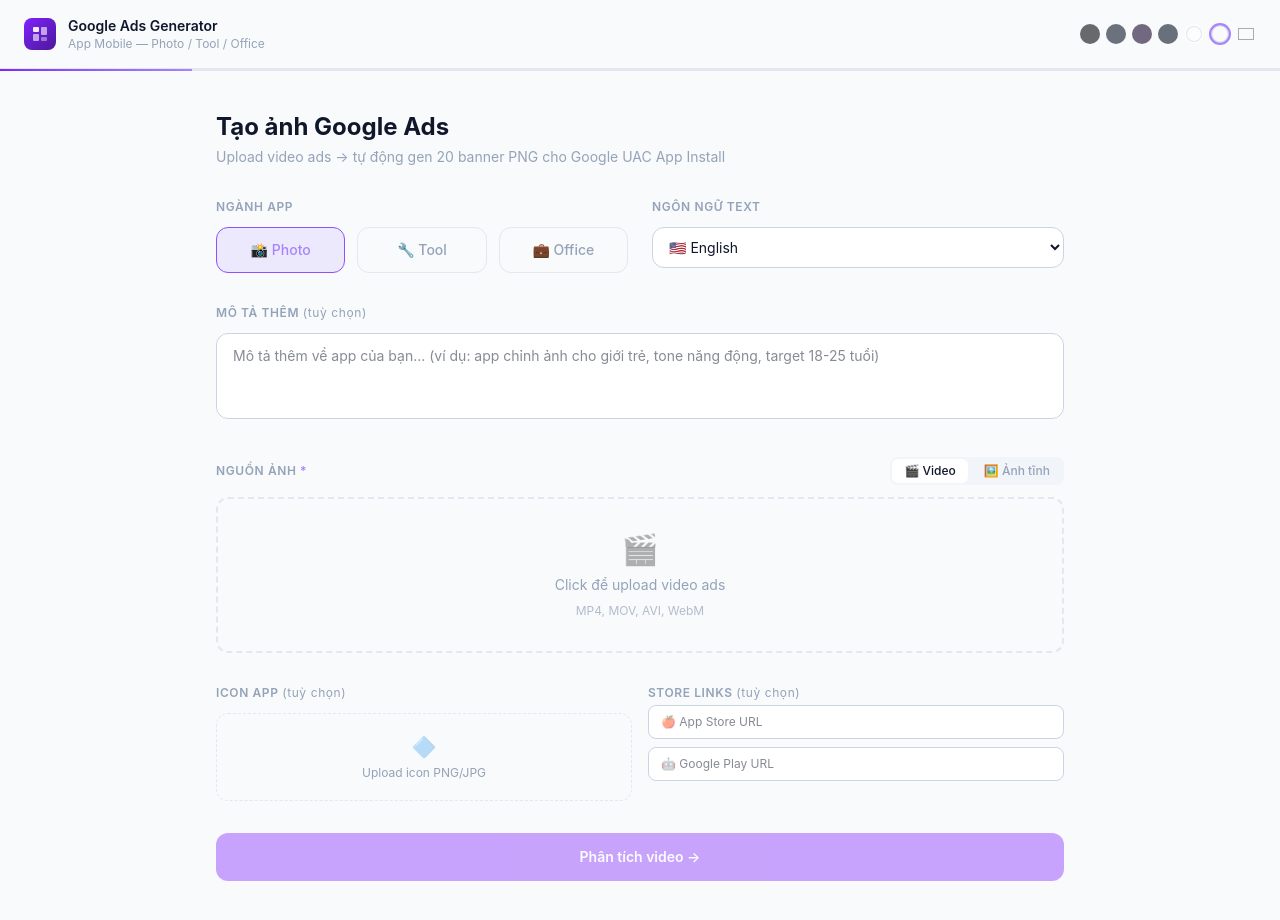
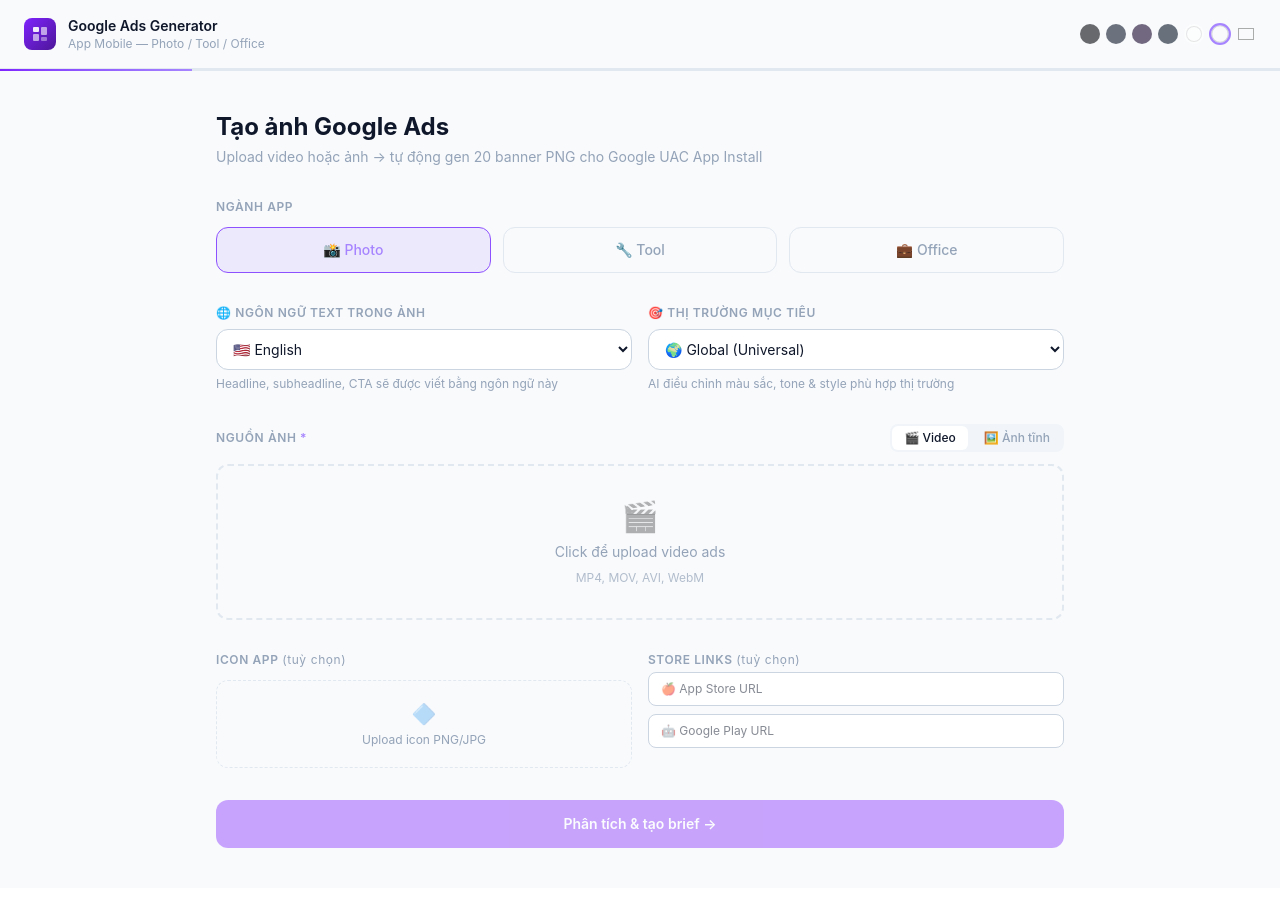
Before and after one commit to duyenntk-cmd/google-ads-image-gen, a Next.js app: page / in a window 1280 px wide. After the commit the page ends 888 px from the top, so only its background shows below. Built offline with nearby package versions, Linux system fonts and the light colour scheme.

Commit message:
Add language and country market selector, replace textarea

```diff
--- a/app/api/analyze/route.ts
+++ b/app/api/analyze/route.ts
@@ -7,8 +7,9 @@
 
 export async function POST(req: NextRequest) {
   try {
-    const { frames, selectedFrames, niche, userPrompt, language } = await req.json();
+    const { frames, selectedFrames, niche, userPrompt, language, country } = await req.json();
     const lang = language || "English";
+    const mkt = country && country !== "Global" ? country : null;
 
     // Support both old format (frames[]) and new format (selectedFrames[])
     let framesToUse: { base64: string }[] = selectedFrames || [];
@@ -27,6 +28,10 @@
         data: f.base64,
       },
     }));
+
+    const marketContext = mkt
+      ? `\nTarget market: ${mkt}. Adjust color palette, visual mood, and copywriting style to resonate with ${mkt} audiences. Consider local cultural preferences, popular color associations, and typical aesthetic trends in ${mkt}.`
+      : "";
 
     const response = await client.messages.create({
       model: "claude-sonnet-4-5",
@@ -54,7 +59,7 @@
   "mood": "bold|minimal|professional|playful"
 }
 
-IMPORTANT: headline, subheadline, and cta_text must be written in ${lang}.${userPrompt ? `\nAdditional context from user: ${userPrompt}` : ""}`,
+IMPORTANT: headline, subheadline, and cta_text must be written in ${lang}.${marketContext}${userPrompt ? `\nAdditional context from user: ${userPrompt}` : ""}`,
             },
           ],
         },
--- a/app/page.tsx
+++ b/app/page.tsx
@@ -1,7 +1,7 @@
 "use client";
 
 import { useState, useRef, useCallback } from "react";
-import { extractFramesFromVideo, fileToBase64, ExtractedFrame } from "@/lib/videoUtils";
+import { extractFramesFromVideo, ExtractedFrame } from "@/lib/videoUtils";
 import { AD_SIZES } from "@/lib/adSizes";
 import { generateAllBanners } from "@/lib/canvasGen";
 
@@ -30,18 +30,38 @@
   { code: "Chinese Simplified", label: "🇨🇳 中文简体" },
   { code: "Arabic",             label: "🇸🇦 العربية" },
   { code: "Spanish",            label: "🇪🇸 Español" },
-  { code: "Portuguese",         label: "🇵🇹 Português" },
+  { code: "Portuguese",         label: "🇧🇷 Português" },
   { code: "Russian",            label: "🇷🇺 Русский" },
   { code: "French",             label: "🇫🇷 Français" },
   { code: "German",             label: "🇩🇪 Deutsch" },
   { code: "Hindi",              label: "🇮🇳 हिन्दी" },
 ];
 
+const COUNTRIES = [
+  { code: "Global",      label: "🌍 Global (Universal)" },
+  { code: "Vietnam",     label: "🇻🇳 Vietnam" },
+  { code: "Indonesia",   label: "🇮🇩 Indonesia" },
+  { code: "Thailand",    label: "🇹🇭 Thailand" },
+  { code: "Philippines", label: "🇵🇭 Philippines" },
+  { code: "Malaysia",    label: "🇲🇾 Malaysia" },
+  { code: "India",       label: "🇮🇳 India" },
+  { code: "Japan",       label: "🇯🇵 Japan" },
+  { code: "Korea",       label: "🇰🇷 South Korea" },
+  { code: "China",       label: "🇨🇳 China" },
+  { code: "USA",         label: "🇺🇸 United States" },
+  { code: "Brazil",      label: "🇧🇷 Brazil" },
+  { code: "Mexico",      label: "🇲🇽 Mexico" },
+  { code: "Saudi Arabia",label: "🇸🇦 Saudi Arabia" },
+  { code: "Germany",     label: "🇩🇪 Germany" },
+  { code: "France",      label: "🇫🇷 France" },
+  { code: "Russia",      label: "🇷🇺 Russia" },
+];
+
 export default function Home() {
   const [step, setStep] = useState<Step>("upload");
   const [niche, setNiche] = useState<"photo"|"tool"|"office">("photo");
   const [language, setLanguage] = useState("English");
-  const [userPrompt, setUserPrompt] = useState("");
+  const [country, setCountry] = useState("Global");
   const [inputMode, setInputMode] = useState<"video"|"image">("video");
   const [videoFile, setVideoFile] = useState<File|null>(null);
   const [imageFiles, setImageFiles] = useState<File[]>([]);
@@ -101,8 +121,7 @@
         const reader = new FileReader();
         reader.onload = () => {
           const dataUrl = reader.result as string;
-          const base64 = dataUrl.split(",")[1];
-          resolve({ index: i, timestamp: i, dataUrl, base64 });
+          resolve({ index: i, timestamp: i, dataUrl, base64: dataUrl.split(",")[1] });
         };
         reader.onerror = reject;
         reader.readAsDataURL(f);
@@ -128,14 +147,13 @@
     if (!frames.length) return;
     setStep("analyzing"); setError("");
     try {
-      // Pick 4 representative frames, compress each to ~512px JPEG
       const indices = frames.length <= 4
         ? frames.map((_: unknown, i: number) => i)
         : [0, Math.floor(frames.length * 0.33), Math.floor(frames.length * 0.66), frames.length - 1];
       const selectedFrames = await Promise.all(
         indices.map(async (i: number) => ({ base64: await compressFrame(frames[i].dataUrl) }))
       );
-      const res = await fetch("/api/analyze", { method:"POST", headers:{"Content-Type":"application/json"}, body: JSON.stringify({ selectedFrames, niche, userPrompt, language }) });
+      const res = await fetch("/api/analyze", { method:"POST", headers:{"Content-Type":"application/json"}, body: JSON.stringify({ selectedFrames, niche, language, country }) });
       const data = await res.json();
       if (!data.success) throw new Error(data.error);
       const defaults = NICHE_DEFAULTS[niche] || {};
@@ -149,8 +167,7 @@
     try {
       const bestIdx = Math.min(brief.best_frame_index ?? 0, frames.length - 1);
       const bgDataUrl = frames[bestIdx]?.dataUrl || null;
-      const allFrameDataUrls = frames.map(f => f.dataUrl);
-      const generated = await generateAllBanners(brief, bgDataUrl, allFrameDataUrls);
+      const generated = await generateAllBanners(brief, bgDataUrl);
       setPreviews(generated);
 
       const JSZip = (await import("jszip")).default;
@@ -178,7 +195,6 @@
 
   const inputStyle = { backgroundColor: t.input, borderColor: t.inputBorder, color: t.text };
   const labelStyle = { color: t.textMuted };
-  const cardStyle = { backgroundColor: t.card, borderColor: t.border };
 
   return (
     <div className="min-h-screen" style={{fontFamily:"Inter,-apple-system,sans-serif", backgroundColor: bgColor, color: t.text}}>
@@ -201,8 +217,7 @@
                 style={{backgroundColor: p.color, boxShadow: p.color === "#ffffff" || p.color === "#F8FAFC" ? "inset 0 0 0 1px rgba(0,0,0,0.15)" : undefined}}/>
             ))}
             <input type="color" value={bgColor} onChange={e => setBgColor(e.target.value)}
-              className="w-5 h-5 rounded-full cursor-pointer border-0 p-0 opacity-60 hover:opacity-100"
-              title="Tuỳ chỉnh màu"/>
+              className="w-5 h-5 rounded-full cursor-pointer border-0 p-0 opacity-60 hover:opacity-100" title="Tuỳ chỉnh màu"/>
           </div>
           {step !== "upload" && (
             <button onClick={resetAll} className="text-xs px-3 py-1.5 rounded-md border transition-colors"
@@ -228,11 +243,10 @@
           <div className="space-y-8">
             <div>
               <h1 className="text-2xl font-bold mb-1" style={{color: t.text}}>Tạo ảnh Google Ads</h1>
-              <p className="text-sm" style={{color: t.textMuted}}>Upload video ads → tự động gen {AD_SIZES.length} banner PNG cho Google UAC App Install</p>
+              <p className="text-sm" style={{color: t.textMuted}}>Upload video hoặc ảnh → tự động gen {AD_SIZES.length} banner PNG cho Google UAC App Install</p>
             </div>
 
-            {/* Niche + Language */}
-            <div className="grid grid-cols-2 gap-6">
+            {/* Niche */}
             <div>
               <label className="block text-xs font-semibold uppercase tracking-wider mb-3" style={labelStyle}>Ngành app</label>
               <div className="grid grid-cols-3 gap-3">
@@ -246,37 +260,33 @@
               </div>
             </div>
 
-              {/* Language dropdown */}
+            {/* Language + Country */}
+            <div className="grid grid-cols-2 gap-4">
               <div>
-                <label className="block text-xs font-semibold uppercase tracking-wider mb-3" style={labelStyle}>Ngôn ngữ text</label>
-                <select
-                  value={language}
-                  onChange={e => setLanguage(e.target.value)}
+                <label className="block text-xs font-semibold uppercase tracking-wider mb-2" style={labelStyle}>
+                  🌐 Ngôn ngữ text trong ảnh
+                </label>
+                <select value={language} onChange={e => setLanguage(e.target.value)}
                   className="w-full rounded-xl px-3 py-2.5 text-sm border focus:outline-none focus:border-violet-500 transition-colors"
                   style={{...inputStyle, borderColor: t.inputBorder}}>
-                  {LANGUAGES.map(l => (
-                    <option key={l.code} value={l.code}>{l.label}</option>
-                  ))}
+                  {LANGUAGES.map(l => <option key={l.code} value={l.code}>{l.label}</option>)}
                 </select>
+                <p className="text-xs mt-1.5" style={{color: t.textMuted}}>Headline, subheadline, CTA sẽ được viết bằng ngôn ngữ này</p>
+              </div>
+              <div>
+                <label className="block text-xs font-semibold uppercase tracking-wider mb-2" style={labelStyle}>
+                  🎯 Thị trường mục tiêu
+                </label>
+                <select value={country} onChange={e => setCountry(e.target.value)}
+                  className="w-full rounded-xl px-3 py-2.5 text-sm border focus:outline-none focus:border-violet-500 transition-colors"
+                  style={{...inputStyle, borderColor: t.inputBorder}}>
+                  {COUNTRIES.map(c => <option key={c.code} value={c.code}>{c.label}</option>)}
+                </select>
+                <p className="text-xs mt-1.5" style={{color: t.textMuted}}>AI điều chỉnh màu sắc, tone & style phù hợp thị trường</p>
               </div>
             </div>
 
-            {/* User Prompt */}
-            <div>
-              <label className="block text-xs font-semibold uppercase tracking-wider mb-3" style={labelStyle}>
-                Mô tả thêm <span className="font-normal normal-case" style={{color: t.textMuted}}>(tuỳ chọn)</span>
-              </label>
-              <textarea
-                value={userPrompt}
-                onChange={e => setUserPrompt(e.target.value)}
-                placeholder="Mô tả thêm về app của bạn... (ví dụ: app chỉnh ảnh cho giới trẻ, tone năng động, target 18-25 tuổi)"
-                rows={3}
-                className="w-full rounded-xl px-4 py-3 text-sm border focus:outline-none focus:border-violet-500/50 transition-colors resize-none"
-                style={{...inputStyle, borderColor: t.inputBorder}}
-              />
-            </div>
-
-            {/* Input mode tabs + upload */}
+            {/* Input mode + upload */}
             <div>
               <div className="flex items-center justify-between mb-3">
                 <label className="block text-xs font-semibold uppercase tracking-wider" style={labelStyle}>
@@ -343,7 +353,7 @@
                     <div className="space-y-2">
                       <div className="text-3xl opacity-40">🖼️</div>
                       <div className="text-sm" style={{color: t.textMuted}}>Click để upload 1–8 ảnh</div>
-                      <div className="text-xs" style={{color: t.textMuted, opacity: 0.7}}>PNG, JPG, WebP — mỗi ảnh sẽ là 1 background variant</div>
+                      <div className="text-xs" style={{color: t.textMuted, opacity: 0.7}}>PNG, JPG, WebP</div>
                     </div>
                   )}
                   <input ref={imageInputRef} type="file" accept="image/*" multiple className="hidden" onChange={e=>e.target.files&&e.target.files.length>0&&handleImagesChange(e.target.files)}/>
@@ -373,18 +383,16 @@
                   Store links <span className="font-normal normal-case" style={{color: t.textMuted}}>(tuỳ chọn)</span>
                 </label>
                 <input type="url" placeholder="🍎 App Store URL" value={brief.app_store_url} onChange={e=>setBrief(p=>({...p,app_store_url:e.target.value}))}
-                  className="w-full rounded-lg px-3 py-2 text-xs border focus:outline-none focus:border-violet-500/50 transition-colors"
-                  style={inputStyle}/>
+                  className="w-full rounded-lg px-3 py-2 text-xs border focus:outline-none focus:border-violet-500/50 transition-colors" style={inputStyle}/>
                 <input type="url" placeholder="🤖 Google Play URL" value={brief.play_store_url} onChange={e=>setBrief(p=>({...p,play_store_url:e.target.value}))}
-                  className="w-full rounded-lg px-3 py-2 text-xs border focus:outline-none focus:border-violet-500/50 transition-colors"
-                  style={inputStyle}/>
+                  className="w-full rounded-lg px-3 py-2 text-xs border focus:outline-none focus:border-violet-500/50 transition-colors" style={inputStyle}/>
               </div>
             </div>
 
             {error&&<p className="text-red-400 text-sm bg-red-400/10 rounded-lg px-4 py-3">{error}</p>}
             <button onClick={handleAnalyze} disabled={frames.length===0||step==="analyzing"}
               className="w-full py-3.5 rounded-xl font-semibold text-sm bg-violet-600 hover:bg-violet-500 disabled:opacity-40 disabled:cursor-not-allowed transition-all text-white">
-              {step==="analyzing"?<span className="flex items-center justify-center gap-2"><span className="animate-spin">⏳</span> Đang phân tích video...</span>:"Phân tích video →"}
+              {step==="analyzing"?<span className="flex items-center justify-center gap-2"><span className="animate-spin">⏳</span> Đang phân tích...</span>:"Phân tích & tạo brief →"}
             </button>
           </div>
         )}
@@ -394,7 +402,7 @@
           <div className="space-y-8">
             <div>
               <h2 className="text-xl font-bold mb-1" style={{color: t.text}}>Xem lại & chỉnh brief</h2>
-              <p className="text-sm" style={{color: t.textMuted}}>Claude đã phân tích video. Chỉnh bất kỳ mục nào trước khi gen ảnh.</p>
+              <p className="text-sm" style={{color: t.textMuted}}>Claude đã phân tích. Chỉnh bất kỳ mục nào trước khi gen ảnh.</p>
             </div>
 
             {/* Frame selector */}
```
Lines whose indentation alone changed are shown as unchanged.
